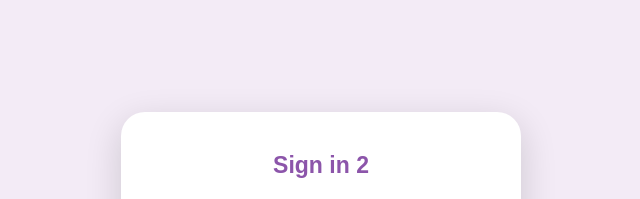
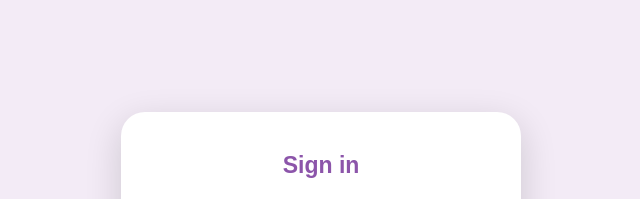
Before and after one commit to tky1026/tky1026.github.io, a plain HTML site: page index.html in a window 1280 px wide. Shown: the top 199 px of the page, 319-959 px from the left. Drawn offline with Linux system fonts and the light colour scheme.

Commit message:
login page

```diff
--- a/index.html
+++ b/index.html
@@ -11,7 +11,7 @@
 <body>
 
   <div class="main">
-    <p class="sign" align="center">Sign in 2</p>
+    <p class="sign" align="center">Sign in</p>
     <form class="form1">
       <input id="username" class="un " type="text" align="center" placeholder="Username">
       <input id="password" class="pass" type="password" align="center" placeholder="Password">
```
